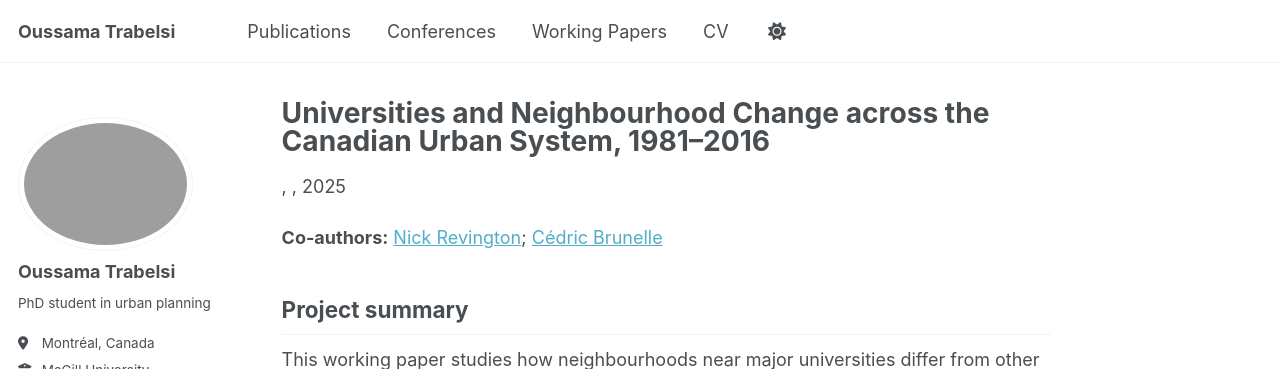
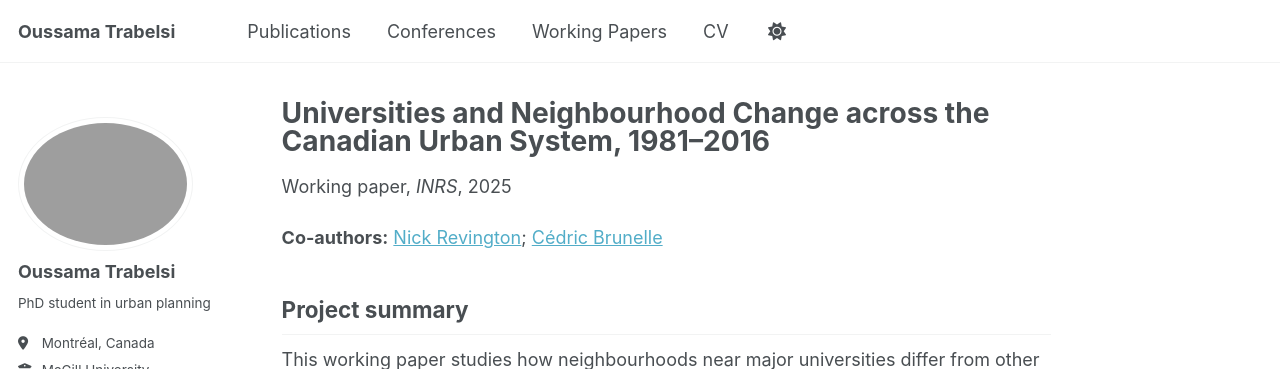
Before and after one commit to OussemaTrabelsi98/oussematrabelsi98.github.io, a Jekyll site: the page built from _teaching/project2.md, in a window 1280 px wide and 1360 px high. Shown: the top 369 px of the window. Built offline with Jekyll 4.4.1, drawn with Linux system fonts in a browser that asks for light colours; some web fonts are replaced; a script bundle is joined from its source files by our own code; library files that are not in the unit come from our copies.

Commit message:
fix pages

```diff
--- a/_teaching/project2.md
+++ b/_teaching/project2.md
@@ -3,6 +3,8 @@ title: "Universities and Neighbourhood Change across the Canadian Urban System,
 collection: working_papers
 permalink: /working-papers/universities-neighbourhood-change/
 excerpt: "Working paper comparing university-adjacent census tracts with other neighbourhoods across Canadian urban areas (1981–2016) using consistent tract boundaries and indicators spanning housing markets and socioeconomic change."
+type : "Working paper"
+venue: INRS
 date: 2025-01-01
 
 ---
```
